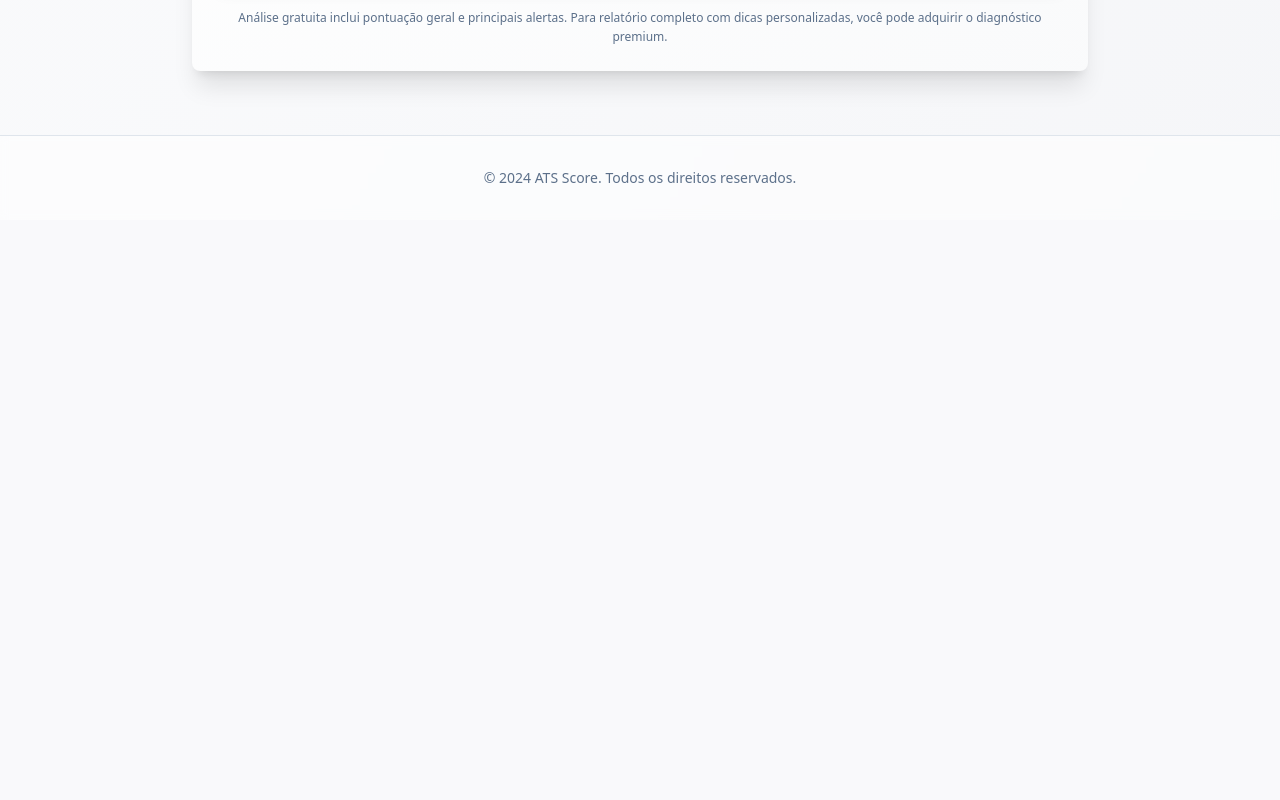
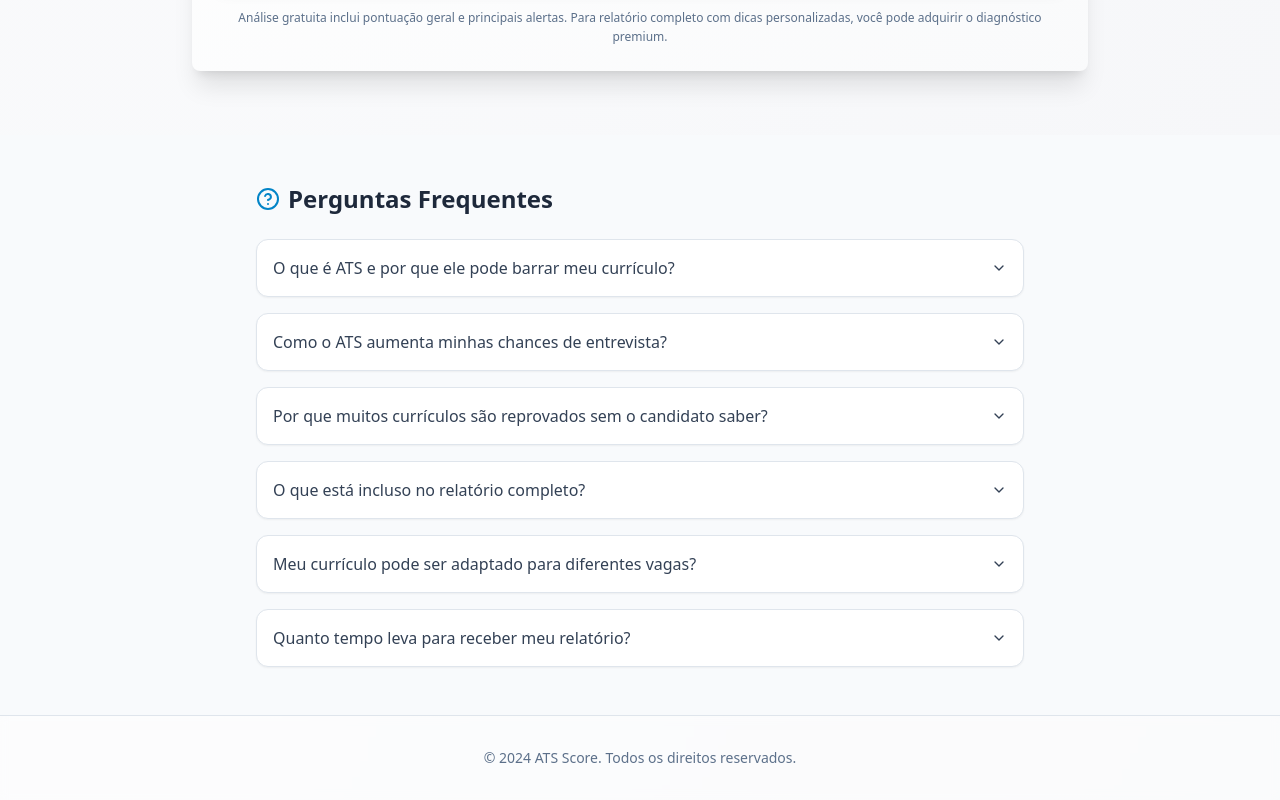
Before and after one commit to litzafontana/ats-score-cv, a React (Vite) app: page / in a window 1280 px wide. Shown: the part 1927-2727 px from the top of the page. Before the commit the page ends 2147 px from the top, so only its background shows below. Built offline with nearby package versions, Linux system fonts and the light colour scheme.

Commit message:
Add FAQ section
Create FAQSection component and add it to the homepage before the footer.

```diff
--- /dev/null
+++ b/src/components/FAQSection.tsx
@@ -0,0 +1,70 @@
+import { ChevronDown, HelpCircle } from "lucide-react";
+import { useState } from "react";
+
+const faqs = [
+  {
+    pergunta: "O que é ATS e por que ele pode barrar meu currículo?",
+    resposta:
+      "ATS (Applicant Tracking System) é um 'robô' usado pela maioria das empresas para filtrar currículos antes que um recrutador humano veja. Se o documento não estiver no formato certo ou não tiver as palavras-chave da vaga, ele pode ser automaticamente descartado — mesmo que você seja qualificado.",
+  },
+  {
+    pergunta: "Como o ATS aumenta minhas chances de entrevista?",
+    resposta:
+      "Um currículo otimizado para ATS utiliza palavras-chave e estrutura que a máquina entende, garantindo que seu perfil seja classificado como relevante. Isso aumenta muito a probabilidade de ser chamado para entrevistas.",
+  },
+  {
+    pergunta: "Por que muitos currículos são reprovados sem o candidato saber?",
+    resposta:
+      "Aproximadamente 70% dos currículos são eliminados por erros de formatação, ausência de palavras-chave e dados incompletos. Nosso diagnóstico identifica esses pontos e orienta como corrigir para passar pelo filtro.",
+  },
+  {
+    pergunta: "O que está incluso no relatório completo?",
+    resposta:
+      "Você recebe sua pontuação detalhada, os principais erros técnicos, todas as palavras-chave que faltam, recomendações práticas e, se desejar, um currículo reescrito para maximizar sua compatibilidade.",
+  },
+  {
+    pergunta: "Meu currículo pode ser adaptado para diferentes vagas?",
+    resposta:
+      "Sim! Ajustar palavras-chave e experiências de acordo com cada vaga aumenta a pontuação no ATS e destaca seu perfil para o recrutador certo.",
+  },
+  {
+    pergunta: "Quanto tempo leva para receber meu relatório?",
+    resposta:
+      "Nosso diagnóstico é gerado em segundos, e o relatório completo é enviado rapidamente após a confirmação do pagamento.",
+  }
+];
+
+export default function FAQSection() {
+  const [openIndex, setOpenIndex] = useState<number | null>(null);
+
+  return (
+    <section className="bg-slate-50 py-12 px-4 sm:px-8">
+      <div className="max-w-3xl mx-auto">
+        <div className="flex items-center gap-2 mb-6">
+          <HelpCircle className="h-6 w-6 text-sky-600" />
+          <h2 className="text-2xl font-bold text-slate-800">Perguntas Frequentes</h2>
+        </div>
+        <div className="space-y-4">
+          {faqs.map((faq, idx) => (
+            <div key={idx} className="bg-white rounded-xl shadow-sm border overflow-hidden">
+              <button
+                className="w-full flex justify-between items-center p-4 text-left font-medium text-slate-700 hover:bg-slate-50 transition-colors"
+                onClick={() => setOpenIndex(openIndex === idx ? null : idx)}
+              >
+                {faq.pergunta}
+                <ChevronDown
+                  className={`h-4 w-4 transition-transform duration-200 ${openIndex === idx ? "rotate-180" : ""}`}
+                />
+              </button>
+              {openIndex === idx && (
+                <div className="px-4 pb-4 text-sm text-slate-600 border-t animate-fadeIn">
+                  {faq.resposta}
+                </div>
+              )}
+            </div>
+          ))}
+        </div>
+      </div>
+    </section>
+  );
+}
--- a/src/pages/Index.tsx
+++ b/src/pages/Index.tsx
@@ -1,6 +1,7 @@
 import { DiagnosticForm } from "@/components/DiagnosticForm";
 import { ScoreProgress } from "@/components/ScoreProgress";
 import ExampleAnalysisModal from "@/components/ExampleAnalysisModal";
+import FAQSection from "@/components/FAQSection";
 import { Button } from "@/components/ui/button";
 import { Badge } from "@/components/ui/badge";
 import { Card, CardContent } from "@/components/ui/card";
@@ -137,6 +138,9 @@ const Index = () => {
         </div>
       </section>
 
+      {/* FAQ Section */}
+      <FAQSection />
+
       {/* Footer */}
       <footer className="border-t bg-white/50 backdrop-blur-sm py-8 px-4">
         <div className="container mx-auto text-center text-sm text-muted-foreground">
```
